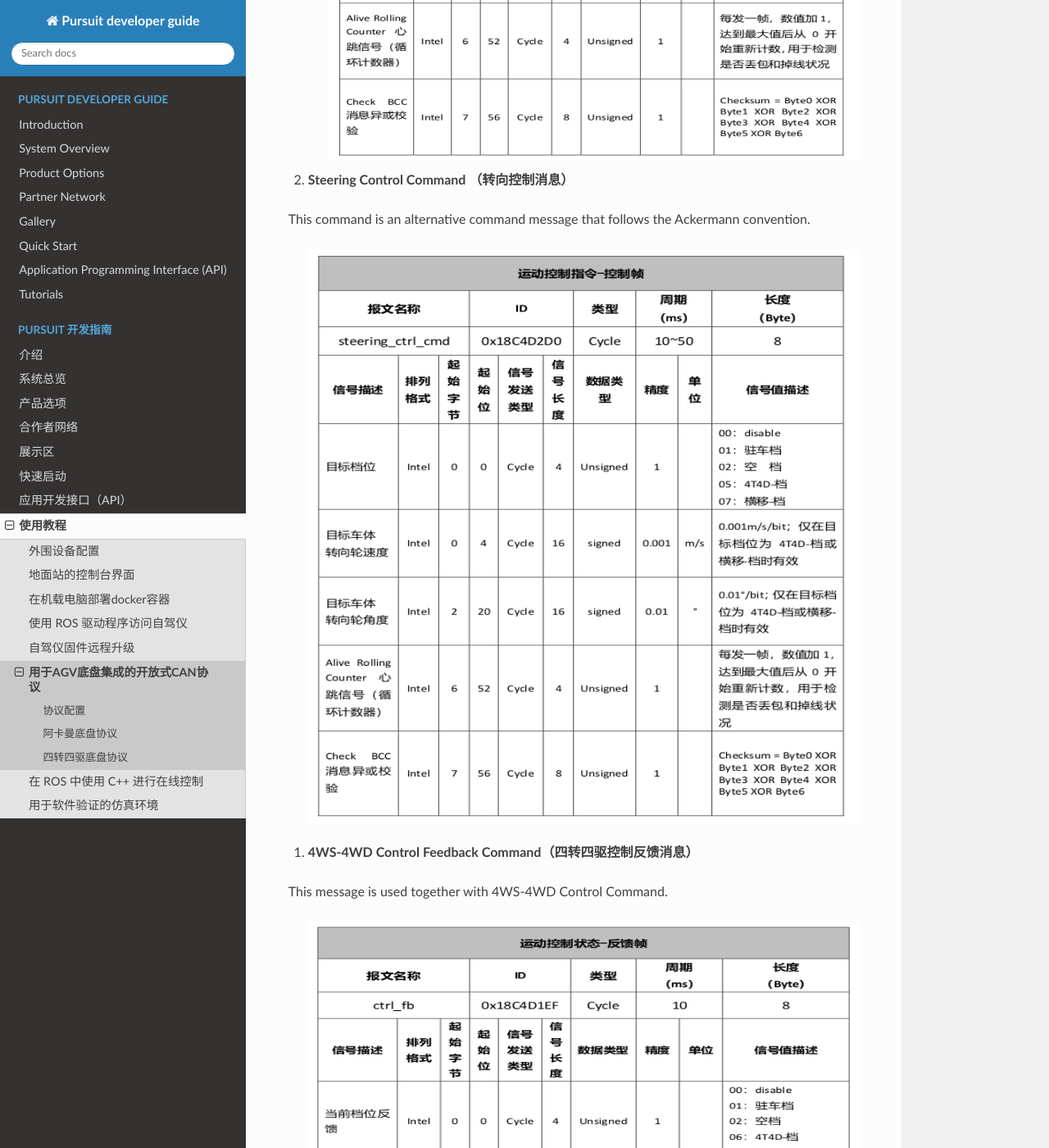
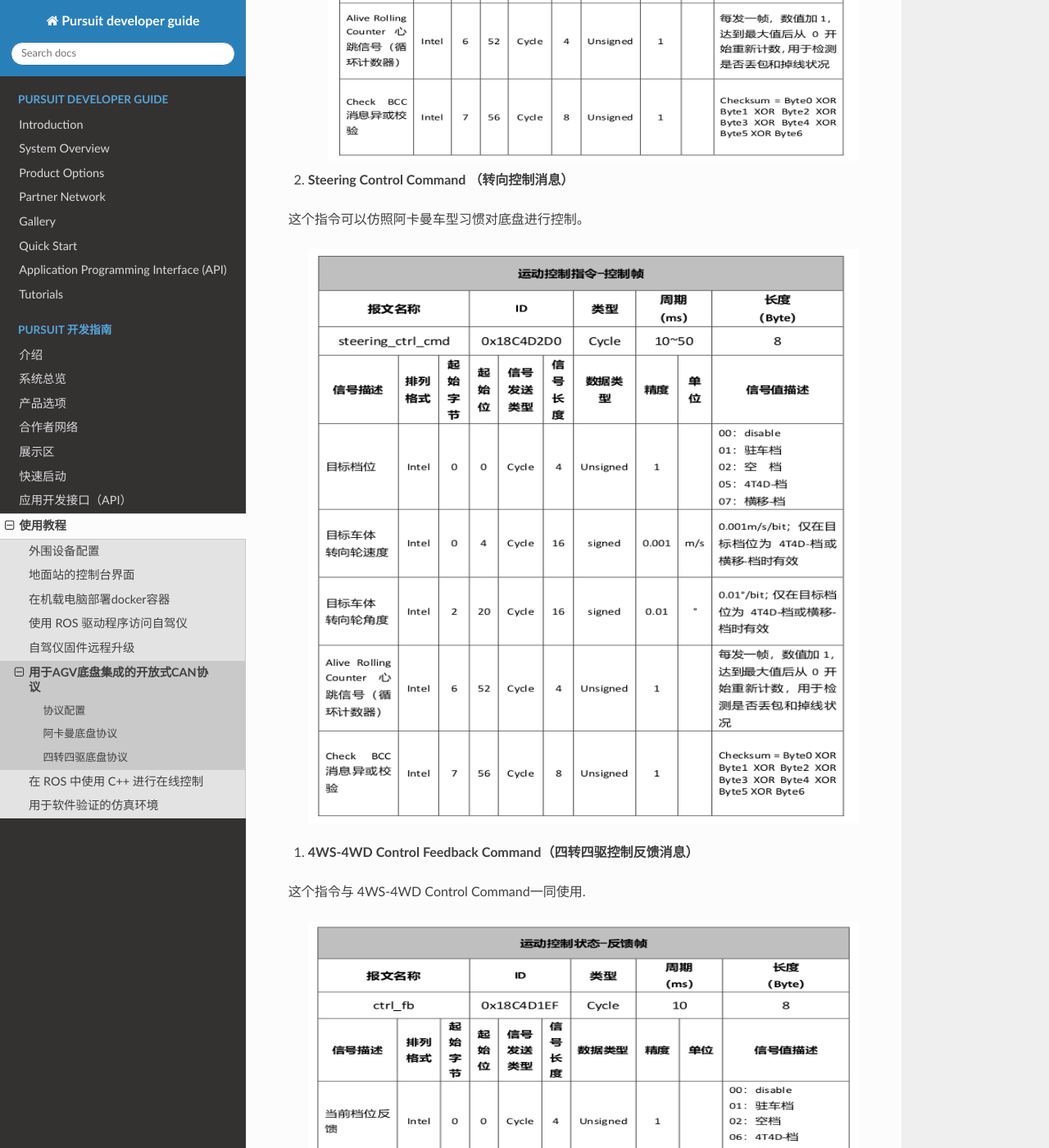
Before and after one commit to cloudkernel-tech/pursuit-guide, a Sphinx documentation site: the page built from docs/tutorials_zh/chassis_can_protocol_zh.rst, in a window 1280 px wide and 1400 px high, scrolled down 2853 px. Shown: the whole window at 82% size. Built offline with Sphinx 7.4.7 and the Read the Docs theme 3.1.0, drawn with Linux system fonts in a browser that asks for light colours; some of the changed text lies outside the part shown.

Commit message:
minor update

```diff
--- a/docs/tutorials_zh/chassis_can_protocol_zh.rst
+++ b/docs/tutorials_zh/chassis_can_protocol_zh.rst
@@ -58,7 +58,7 @@ Pursuit 自动驾驶仪支持 CAN 2.0B（扩展格式）协议，该协议明细
 
 #. **Steering Control Command （转向控制消息）**
 
-This command is an alternative command message that follows the Ackermann convention.
+这个指令可以仿照阿卡曼车型习惯对底盘进行控制。
 
     .. image:: ../img/can_protocol/4w4d_steering_ctrl_cmd_msg_zh.png
        :width: 750 px
@@ -68,7 +68,7 @@ This command is an alternative command message that follows the Ackermann conven
 
 #. **4WS-4WD Control Feedback Command（四转四驱控制反馈消息）**
 
-This message is used together with 4WS-4WD Control Command.
+这个指令与 4WS-4WD Control Command一同使用.
 
     .. image:: ../img/can_protocol/4w4d_ctrl_fb_msg_zh.png
        :width: 750 px
@@ -78,7 +78,7 @@ This message is used together with 4WS-4WD Control Command.
 
 #. **Steering Control Feedback Command（转向控制反馈消息）**
 
-This message is used together with Steering Control Command.
+这个指令与 Steering Control Command一同使用.
 
     .. image:: ../img/can_protocol/4w4d_steering_ctrl_fb_msg_zh.png
        :width: 750 px
```
